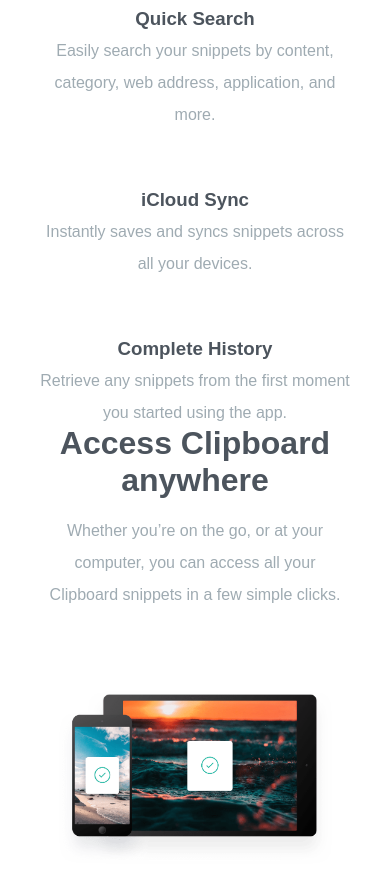
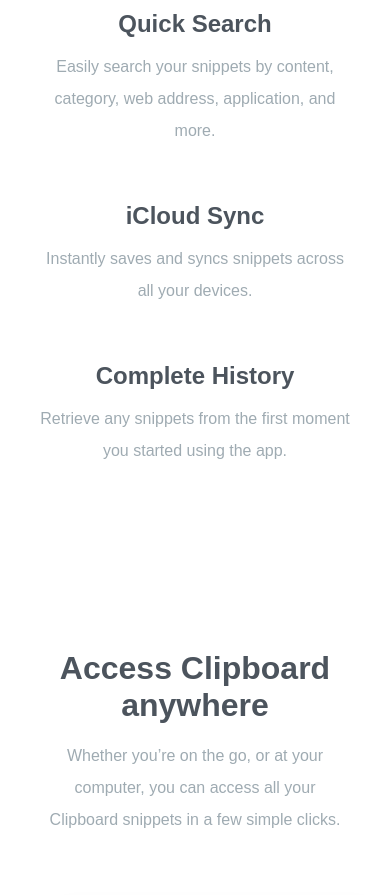
Before and after one commit to codein-looney/Clipboard-landing-page, a plain HTML site: page index.html in a window 390 px wide. Shown: the part 1473-2368 px from the top of the page. Drawn offline with Linux system fonts and the light colour scheme; a web font is replaced by a local one.

Commit message:
modified banner section  mobile view

```diff
--- a/scss/components/_cover.scss
+++ b/scss/components/_cover.scss
@@ -1,10 +1,18 @@
 .cover {
-    padding: 5em 0 3em 0;
+    padding: 5rem 0 3rem 0;
     display: flex;
     justify-content: center;
+
+    @media screen and (max-width: 768px) {
+        padding: 3.5em 0 6.5rem 0;
+    }
 
     .devices {
         width: 70%;
         height: 100%;
+
+        @media screen and (max-width: 768px) {
+            width: 95%;
+        }
     }
 }
--- a/scss/layout/_grid.scss
+++ b/scss/layout/_grid.scss
@@ -37,7 +37,7 @@ main .banner {
 
     @media screen and (max-width: 768px) {
         flex-direction: column;
-        padding: 4rem 0;
+        padding: 4rem 0 16rem 0;
     }
 
     .comp {
@@ -68,6 +68,10 @@ main .banner {
 
         .banner-title {
             color: $Dark-Grayish-Blue;
+
+            @media screen and (max-width: 768px) {
+                font-size: 1.5rem;
+            }
         }
 
         .banner-sub {
@@ -80,6 +84,10 @@ main .banner {
             display: flex;
             flex-direction: column;
             line-height: 2rem;
+
+            @media screen and (max-width: 768px) {
+                gap: .7rem;
+            }
         }
     }
 }
@@ -121,6 +129,10 @@ main .cta {
     flex-direction: column;
     gap: 1.5rem;
 
+    @media screen and (max-width: 768px) {
+        height: 100vh;
+    }
+
     .cta-content {
         display: flex;
         flex-direction: column;
```
Also changed, not shown: css/styles.css, 1 other file.
